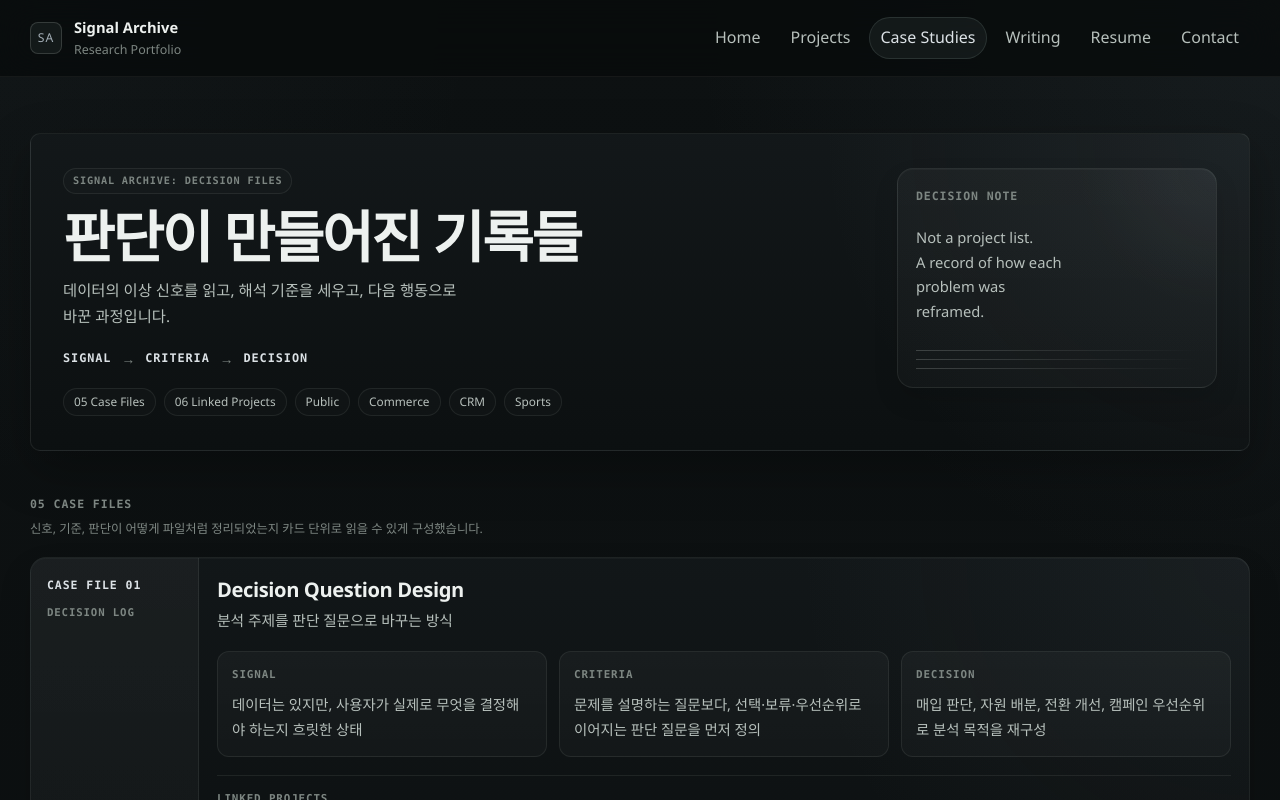
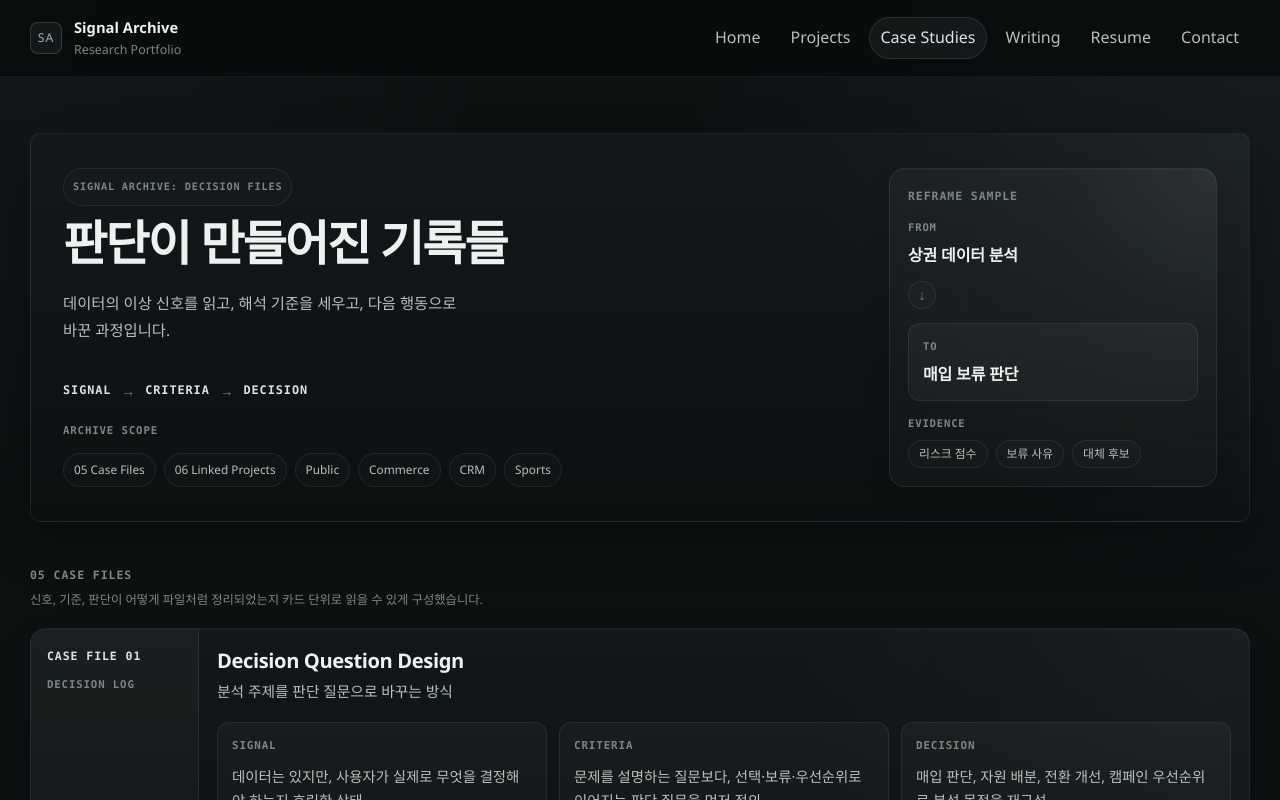
Before and after one commit to dffxonnb-cyber/signal-archive, a Next.js app: page /case-studies in a window 1280 px wide. Shown: the top 800 px of the page. Built offline with nearby package versions, Linux system fonts and the light colour scheme.

Commit message:
Refine case studies hero sample card

```diff
--- a/app/case-studies/page.module.css
+++ b/app/case-studies/page.module.css
@@ -4,8 +4,8 @@
 
 .hero {
   display: grid;
-  grid-template-columns: minmax(0, 1.08fr) minmax(300px, 0.92fr);
-  gap: 24px;
+  grid-template-columns: minmax(0, 1.14fr) minmax(280px, 0.86fr);
+  gap: 28px;
   padding: 34px 32px;
   background:
     radial-gradient(circle at top right, rgba(128, 141, 151, 0.1), transparent 34%),
@@ -23,12 +23,15 @@
 .caseFileBlocks,
 .caseBlock,
 .caseFileFooter,
-.decisionNote {
+.heroMetaBlock,
+.reframeSample,
+.reframeField,
+.reframeEvidence {
   display: grid;
 }
 
 .heroCopy {
-  gap: 14px;
+  gap: 12px;
   max-width: 66ch;
 }
 
@@ -37,7 +40,9 @@
 .caseFileLabel,
 .caseFileMeta,
 .caseBlockLabel,
-.heroFlowLabel {
+.heroFlowLabel,
+.heroMetaLabel,
+.reframeLabel {
   font-family: "SFMono-Regular", "Cascadia Code", Consolas, "Liberation Mono", Menlo, monospace;
   letter-spacing: 0.08em;
   text-transform: uppercase;
@@ -59,8 +64,8 @@
 
 .heroTitle {
   margin: 0;
-  font-size: clamp(2.25rem, 5vw, 3.5rem);
-  line-height: 1;
+  font-size: clamp(2.05rem, 4.4vw, 3rem);
+  line-height: 1.04;
   letter-spacing: -0.04em;
 }
 
@@ -83,7 +88,7 @@
   flex-wrap: wrap;
   align-items: center;
   gap: 8px 10px;
-  padding-top: 4px;
+  padding-top: 6px;
 }
 
 .heroFlowStep {
@@ -103,15 +108,22 @@
   font-size: 0.86rem;
 }
 
+.heroMetaBlock {
+  gap: 8px;
+  padding-top: 2px;
+}
+
 .heroMeta,
-.scopeChips {
+.reframeEvidenceList {
   display: flex;
   flex-wrap: wrap;
   gap: 8px;
 }
 
-.heroMeta {
-  padding-top: 4px;
+.heroMetaLabel {
+  color: var(--text-muted);
+  font-size: 0.67rem;
+  font-weight: 600;
 }
 
 .heroMetaChip {
@@ -134,17 +146,17 @@
   line-height: 1.6;
 }
 
-.decisionNote {
+.reframeSample {
   align-self: start;
   justify-self: end;
   gap: 14px;
-  width: min(100%, 320px);
-  min-height: 220px;
+  width: min(100%, 328px);
+  min-height: 0;
   padding: 18px;
   border: 1px solid rgba(226, 233, 229, 0.08);
   border-radius: 16px;
   background:
-    radial-gradient(circle at top right, rgba(135, 148, 160, 0.08), transparent 36%),
+    radial-gradient(circle at top right, rgba(135, 148, 160, 0.08), transparent 34%),
     linear-gradient(180deg, rgba(255, 255, 255, 0.024), rgba(255, 255, 255, 0.012)),
     rgba(255, 255, 255, 0.012);
   box-shadow:
@@ -152,25 +164,57 @@
     0 12px 24px rgba(0, 0, 0, 0.12);
 }
 
-.decisionNoteCopy {
-  margin: 0;
-  max-width: 18ch;
-  color: var(--text-secondary);
-  font-size: 0.92rem;
-  line-height: 1.68;
+.reframeField,
+.reframeEvidence {
+  gap: 8px;
 }
 
-.decisionNoteMarks {
-  display: grid;
-  gap: 8px;
-  align-self: end;
-  margin-top: auto;
+.reframeLabel {
+  color: var(--text-muted);
+  font-size: 0.66rem;
+  font-weight: 600;
 }
 
-.decisionNoteMarks span {
-  display: block;
-  height: 1px;
-  background: linear-gradient(90deg, rgba(226, 233, 229, 0.2), transparent);
+.reframeValue {
+  font-size: 1rem;
+  line-height: 1.45;
+  letter-spacing: -0.01em;
+}
+
+.reframeFieldStrong {
+  padding: 14px;
+  border: 1px solid rgba(226, 233, 229, 0.08);
+  border-radius: 12px;
+  background:
+    linear-gradient(180deg, rgba(255, 255, 255, 0.028), rgba(255, 255, 255, 0.014)),
+    rgba(255, 255, 255, 0.014);
+}
+
+.reframeArrow {
+  display: inline-flex;
+  align-items: center;
+  justify-content: center;
+  width: 28px;
+  height: 28px;
+  border: 1px solid rgba(226, 233, 229, 0.08);
+  border-radius: 999px;
+  background: rgba(255, 255, 255, 0.014);
+  color: var(--text-muted);
+  font-size: 0.88rem;
+  line-height: 1;
+}
+
+.reframeEvidenceChip {
+  display: inline-flex;
+  align-items: center;
+  min-height: 28px;
+  padding: 0 10px;
+  border: 1px solid rgba(226, 233, 229, 0.08);
+  border-radius: 999px;
+  background: rgba(255, 255, 255, 0.016);
+  color: var(--text-secondary);
+  font-size: 0.74rem;
+  line-height: 1;
 }
 
 .sectionHead {
@@ -325,13 +369,13 @@
     padding: 24px 20px;
   }
 
-  .decisionNote,
+  .reframeSample,
   .caseFileBody,
   .caseFileRail {
     padding: 16px;
   }
 
-  .decisionNote {
+  .reframeSample {
     justify-self: stretch;
     width: 100%;
     min-height: 0;
@@ -367,4 +411,8 @@
     width: 100%;
     justify-content: flex-start;
   }
+
+  .heroMeta {
+    gap: 6px;
+  }
 }
--- a/app/case-studies/page.tsx
+++ b/app/case-studies/page.tsx
@@ -131,6 +131,8 @@ export default function CaseStudiesPage() {
               ))}
             </div>
 
+            <div className={styles.heroMetaBlock}>
+              <span className={styles.heroMetaLabel}>Archive Scope</span>
               <div className={styles.heroMeta}>
                 <span className={styles.heroMetaChip}>{formatCount(decisionFiles.length)} Case Files</span>
                 <span className={styles.heroMetaChip}>
@@ -142,18 +144,32 @@ export default function CaseStudiesPage() {
                 <span className={styles.heroMetaChip}>Sports</span>
               </div>
             </div>
+          </div>
 
-          <aside aria-label="decision note" className={styles.decisionNote}>
-            <span className={styles.panelLabel}>Decision Note</span>
-            <p className={styles.decisionNoteCopy}>
-              Not a project list.
-              <br />
-              A record of how each problem was reframed.
-            </p>
-            <div aria-hidden="true" className={styles.decisionNoteMarks}>
-              <span />
-              <span />
-              <span />
+          <aside aria-label="reframe sample" className={styles.reframeSample}>
+            <span className={styles.panelLabel}>Reframe Sample</span>
+
+            <div className={styles.reframeField}>
+              <span className={styles.reframeLabel}>From</span>
+              <strong className={styles.reframeValue}>상권 데이터 분석</strong>
+            </div>
+
+            <div aria-hidden="true" className={styles.reframeArrow}>
+              ↓
+            </div>
+
+            <div className={`${styles.reframeField} ${styles.reframeFieldStrong}`}>
+              <span className={styles.reframeLabel}>To</span>
+              <strong className={styles.reframeValue}>매입 보류 판단</strong>
+            </div>
+
+            <div className={styles.reframeEvidence}>
+              <span className={styles.reframeLabel}>Evidence</span>
+              <div className={styles.reframeEvidenceList}>
+                <span className={styles.reframeEvidenceChip}>리스크 점수</span>
+                <span className={styles.reframeEvidenceChip}>보류 사유</span>
+                <span className={styles.reframeEvidenceChip}>대체 후보</span>
+              </div>
             </div>
           </aside>
         </section>
```
Lines whose indentation alone changed are shown as unchanged.
